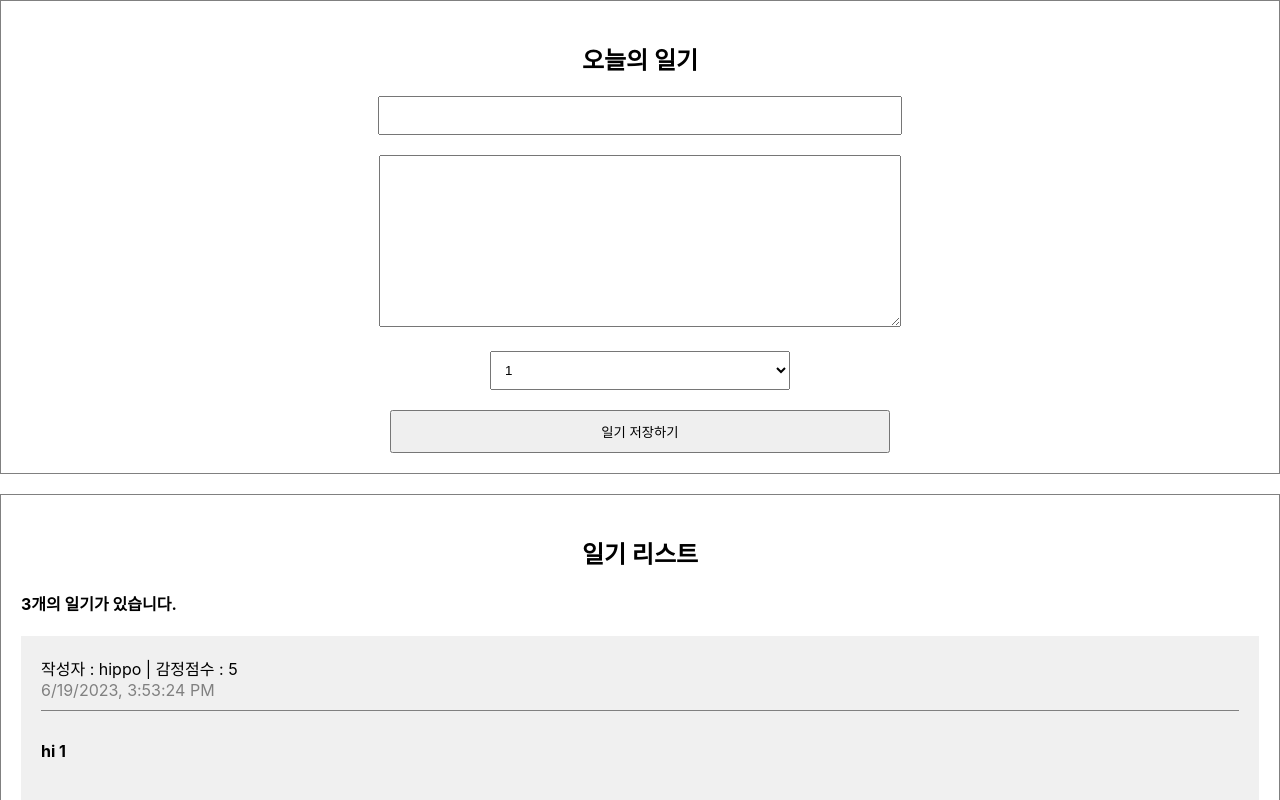
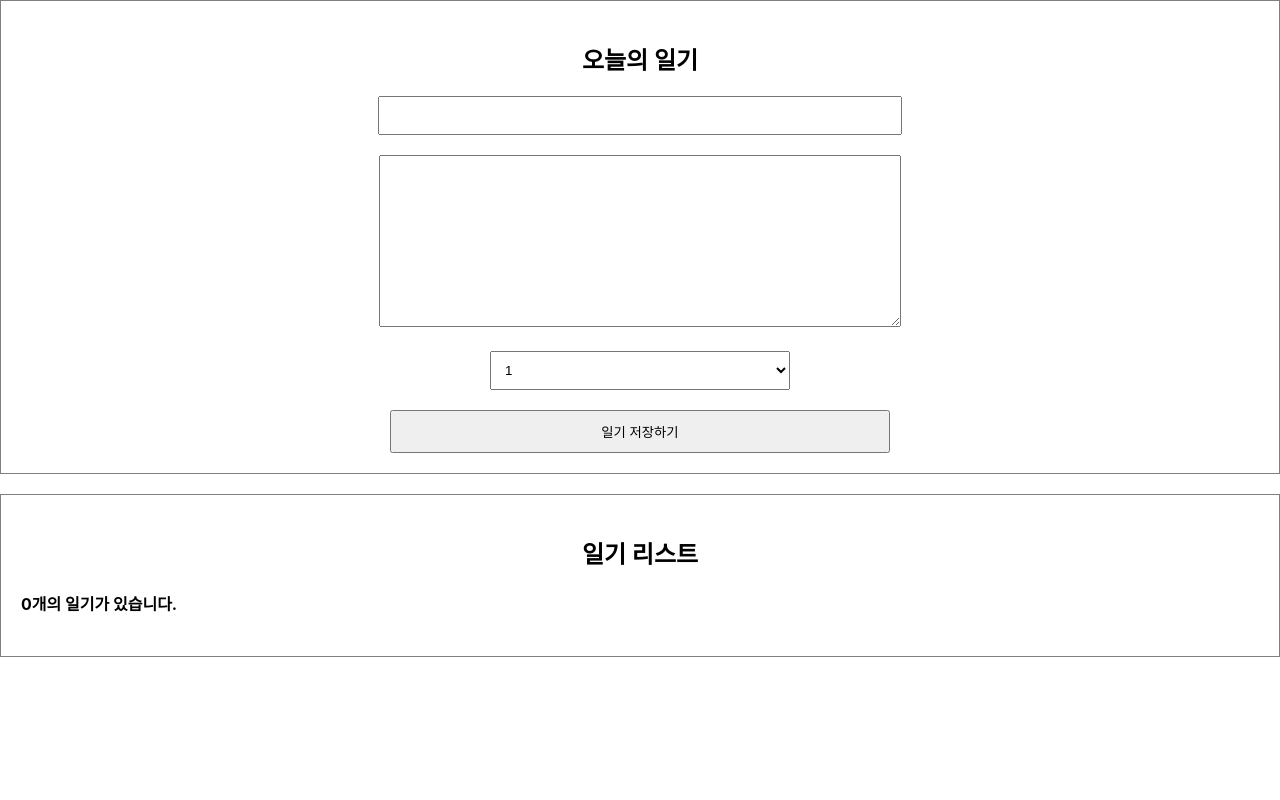
Before and after one commit to Youngju-Jang/diary, a React (Create React App) app: page / in a window 1280 px wide. Shown: the top 800 px of the page. Built offline with nearby package versions, Linux system fonts and the light colour scheme.

Commit message:
[FEAT] 배열 create
- 부모 컴포넌트통해 하위 컴포넌트 데이터 연결시키기

related to #3

```diff
--- a/src/App.js
+++ b/src/App.js
@@ -1,35 +1,51 @@
+import { useState, useRef } from "react";
 import "./App.css";
 import DiaryEditor from "./DiaryEditor";
 import DiaryList from "./DiaryList";
 
-const dummyList = [
-  {
-    id: 1,
-    author: "hippo",
-    content: "hi 1",
-    emotion: 5,
-    create_date: new Date().getTime(),
-  },
-  {
-    id: 2,
-    author: "abc",
-    content: "hi 2",
-    emotion: 4,
-    create_date: new Date().getTime(),
-  },
-  {
-    id: 3,
-    author: "mojo",
-    content: "hi 3",
-    emotion: 2,
-    create_date: new Date().getTime(),
-  },
-];
+// const dummyList = [
+//   {
+//     id: 1,
+//     author: "hippo",
+//     content: "hi 1",
+//     emotion: 5,
+//     create_date: new Date().getTime(),
+//   },
+//   {
+//     id: 2,
+//     author: "abc",
+//     content: "hi 2",
+//     emotion: 4,
+//     create_date: new Date().getTime(),
+//   },
+//   {
+//     id: 3,
+//     author: "mojo",
+//     content: "hi 3",
+//     emotion: 2,
+//     create_date: new Date().getTime(),
+//   },
+// ];
 function App() {
+  const [data, setData] = useState([]);
+  const dataId = useRef(0);
+
+  const onCreate = (author, content, emotion) => {
+    const created_date = new Date().getTime();
+    const newItem = {
+      author,
+      content,
+      emotion,
+      created_date,
+      id: dataId.current,
+    };
+    dataId.current += 1;
+    setData([newItem, ...data]);
+  };
   return (
     <div className="App">
-      <DiaryEditor />
-      <DiaryList diaryList={dummyList} />
+      <DiaryEditor onCreate={onCreate} />
+      <DiaryList diaryList={data} />
     </div>
   );
 }
--- a/src/DiaryEditor.js
+++ b/src/DiaryEditor.js
@@ -1,7 +1,7 @@
 import { useState, useRef } from "react";
 import styles from "./DiaryEditor.module.css";
 
-const DiaryEditor = () => {
+const DiaryEditor = ({ onCreate }) => {
   const [state, setState] = useState({ author: "", content: "", emotion: 1 });
   const { author, content, emotion } = state;
   const authorInput = useRef();
@@ -22,7 +22,13 @@
       contentInput.current.focus();
       return;
     }
+    onCreate(author, content, emotion);
     alert("저장 성공!");
+    setState({
+      author: "",
+      content: "",
+      emotion: 1,
+    });
   };
 
   return (
--- a/src/DiaryItem.js
+++ b/src/DiaryItem.js
@@ -1,4 +1,4 @@
-const DiaryItem = ({ author, content, emotion, create_date }) => {
+const DiaryItem = ({ author, content, emotion, created_date }) => {
   return (
     <div className="DiaryItem">
       <div className="info">
@@ -6,7 +6,7 @@
           작성자 : {author} | 감정점수 : {emotion}
         </span>
         <br />
-        <span className="date">{new Date(create_date).toLocaleString()}</span>
+        <span className="date">{new Date(created_date).toLocaleString()}</span>
       </div>
       <div className="content">{content}</div>
     </div>
```
